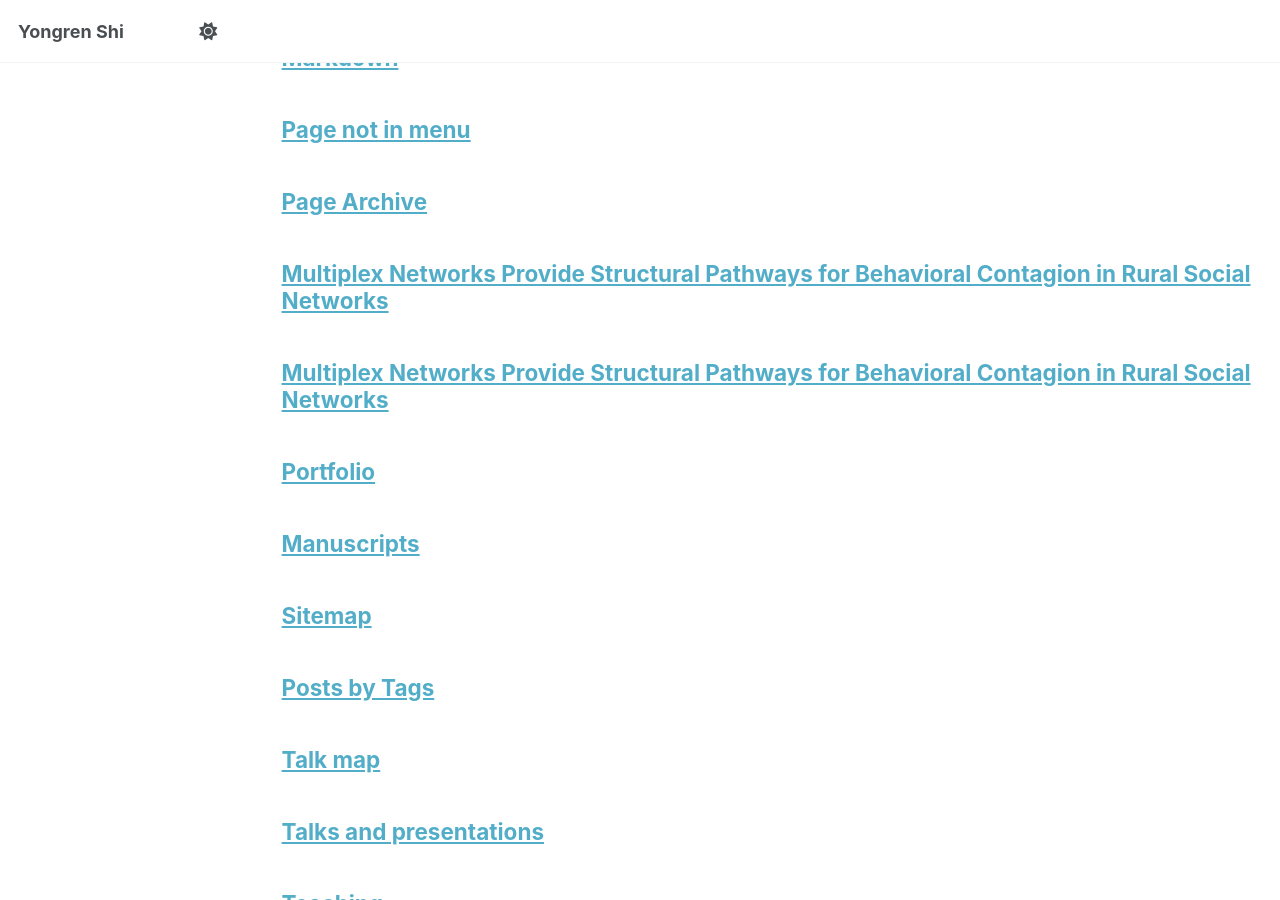
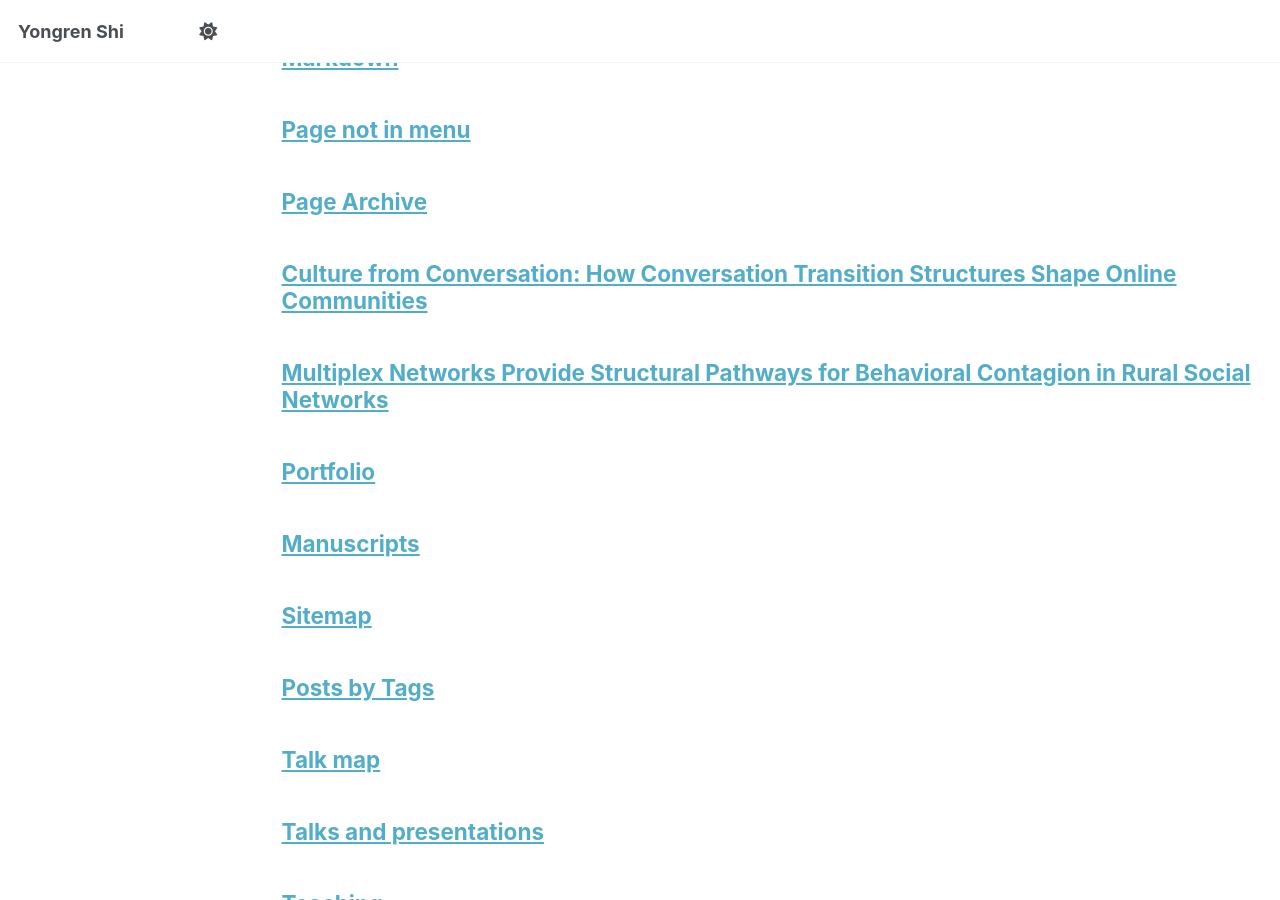
Before and after one commit to YongrenShi/YongrenShi, a Jekyll site: the page built from _pages/page-archive.html, in a window 1280 px wide and 900 px high, scrolled down 632 px. Built offline with Jekyll 4.4.1, drawn with Linux system fonts in a browser that asks for light colours; a script that is not in the unit is left out; part of the change alters nothing that is shown.

Commit message:
Update paper_conversation.md

```diff
--- a/_pages/paper_conversation.md
+++ b/_pages/paper_conversation.md
@@ -1,8 +1,10 @@
 ---
 layout: single
-title: "Multiplex Networks Provide Structural Pathways for Behavioral Contagion in Rural Social Networks"
-permalink: /paper_multiplexity/
+title: "Culture from Conversation: How Conversation Transition Structures Shape Online Communities"
+permalink: /paper_conversation/
 author_profile: true
 ---
 
-ff
+With Kevin Kiley
+
+Abstract: How does a group with no formal leadership or individual identity develop a distinct and potentially extreme culture? We argue that cultural change can emerge from interactional structure, specifically from shifted expectations about how one kind of talk follows another, a concept we call “conversational transition structures” (CTSs). Using data from the now-banned Reddit forum r/incels, we show how shifts in conversation patterns increasingly redirected conversations about everyday topics toward fatalistic and conflict-oriented topics, with replies aligning with these dominant structures receiving increasingly more positive evaluation from forum insiders over time. Simulated projection demonstrates that shifts in CTSs account for much of the forum’s cultural transformation. These findings highlight a core mechanism of cultural organization, structure in conversation, and suggest that shared response patterns can stabilize group discourse and generate recognizable expressive styles even in the absence of social structure or identity.
```
